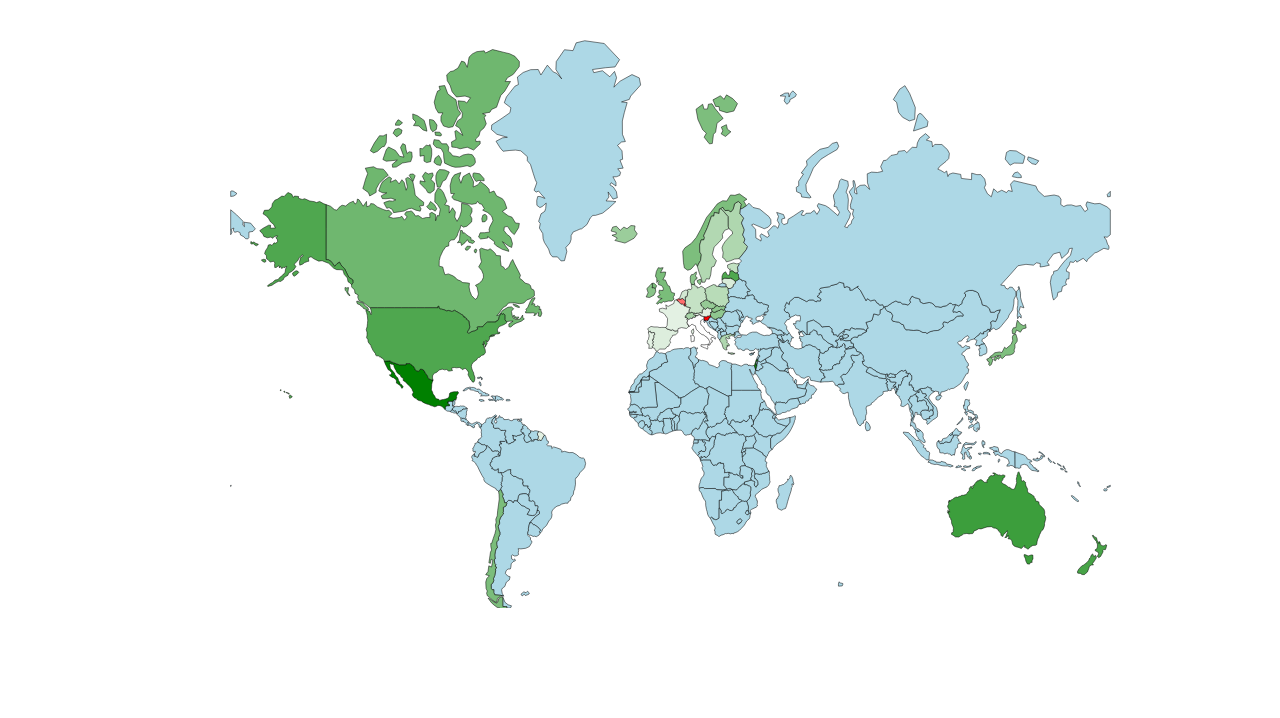
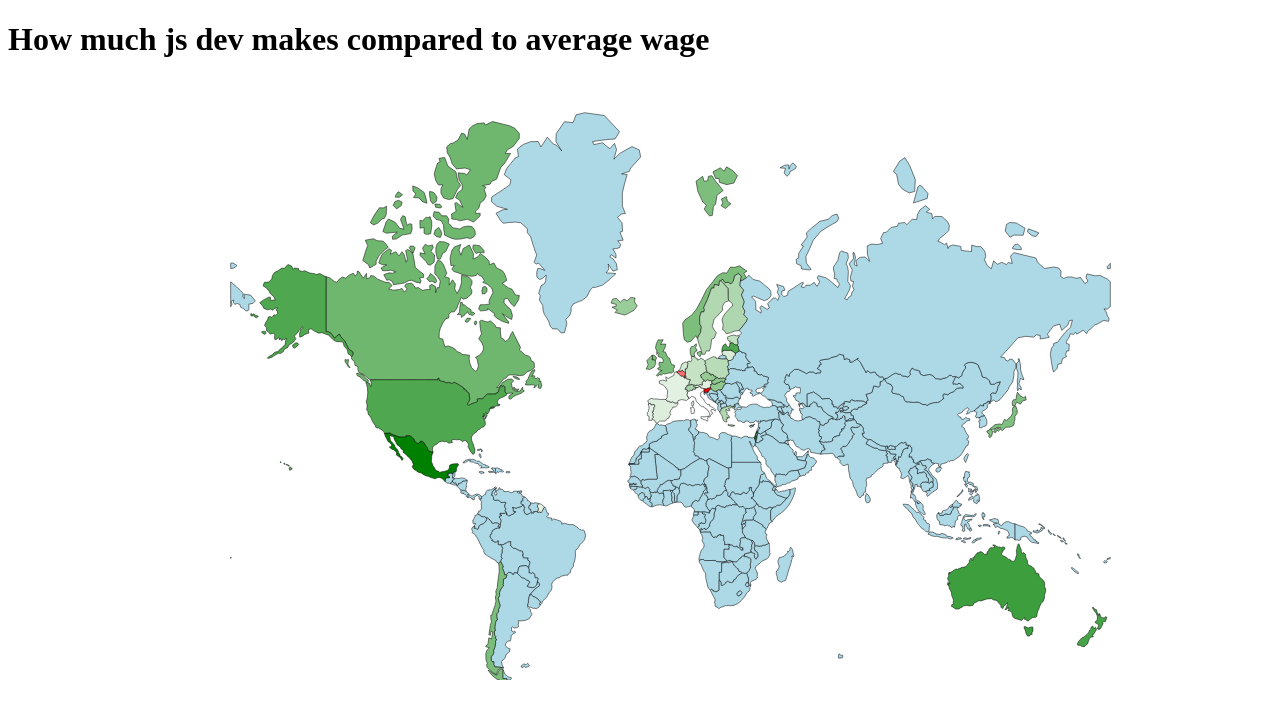
Before and after one commit to marcin-wosinek/js-viz-2, a website: page index.html in a window 1280 px wide. Shown: the top 718 px of the page. Drawn offline with nearby package versions, Linux system fonts and the light colour scheme.

Commit message:
Add title

```diff
--- a/index.html
+++ b/index.html
@@ -10,13 +10,13 @@
     <script type="text/javascript">
       function draw(geo_data, wages, jsWages) {
         "use strict";
+
         var margin = 75,
           width = 1400 - margin,
           height = 600 - margin;
 
         var svg = d3
-          .select("body")
-          .append("svg")
+          .select("#map")
           .attr("width", width + margin)
           .attr("height", height + margin)
           .append("g")
@@ -85,5 +85,9 @@
         d3.json("js-country-wage.json")
       ]).then(responses => draw(responses[0], responses[1], responses[2]));
     </script>
+
+    <h1>How much js dev makes compared to average wage</h1>
+    <svg id="map"></svg>
+
   </body>
 </html>
```
